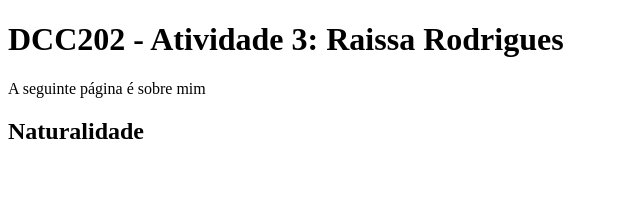
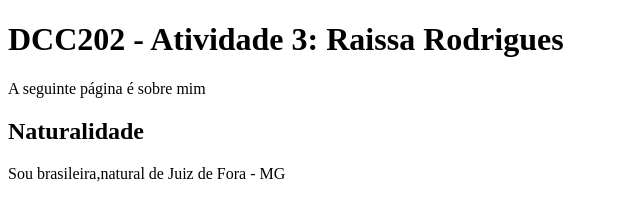
Before and after one commit to ufjf-dcc202/ufjf-dcc202-2023-3-a-atv3-RaissaRodrigues96, a website: page index.html in a window 1280 px wide. Shown: the whole page, without its empty margins (0-640 px from the left). Drawn offline with Linux system fonts and the light colour scheme.

Commit message:
cria parágrafo a seção e add elememtos

```diff
--- a/index.html
+++ b/index.html
@@ -12,6 +12,7 @@
     </main>
     <section>
         <h2>Naturalidade</h2>
+        <p>Sou brasileira,natural de Juiz de Fora - MG</p>
     </section>
 </body>
 </html>
```
